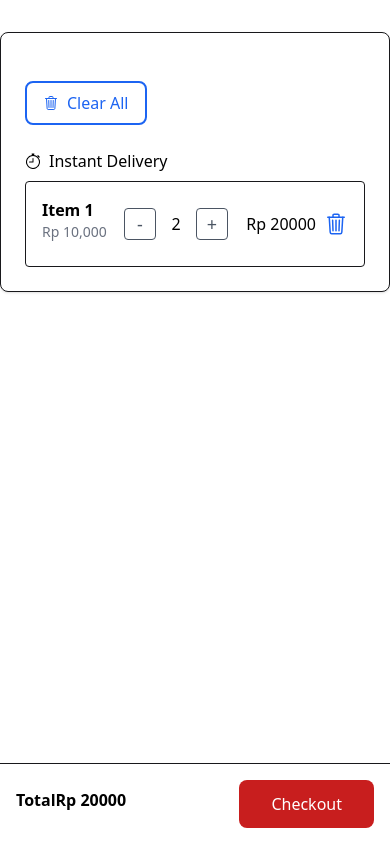
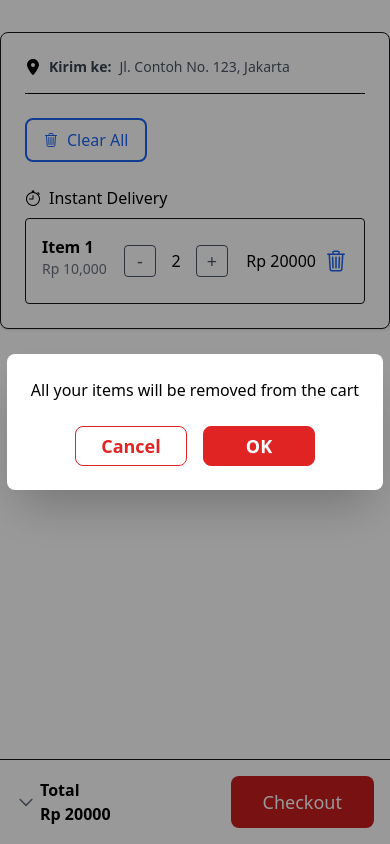
Before and after one commit to narasena/alfagift-grocery-clone, a Next.js app in the folder finpro-web/: page /cart in a window 390 px wide. Both pictures are taken after a click on the button "Clear All". Built offline with nearby package versions, Linux system fonts and the light colour scheme.

Commit message:
feat: add mobile responsiveness to frontend cart page

```diff
--- a/finpro-web/src/app/cart/page.tsx
+++ b/finpro-web/src/app/cart/page.tsx
@@ -1,25 +1,85 @@
 "use client";
 import { IoTrashOutline } from "react-icons/io5";
 import { BsStopwatch } from "react-icons/bs";
+import { FaLocationDot } from "react-icons/fa6";
+import { useState } from "react";
+
+// refactoring:
+// kalo component global, dipake di semua page
+// features buat hooks, schemas
 
 // mobile tambahin Kirim ke: Alamat
 // di atas line paling atas, di atas clear all button
 
 export default function CartPage() {
+  const [isSummaryOpen, setIsSummaryOpen] = useState(false);
   return (
     <main className="min-h-screen bg-white flex flex-col items-center justify-between py-8">
+      {/* Modal */}
+      <dialog id="clear_all" className="modal">
+        <div className="modal-box bg-white text-black rounded-lg w-fit">
+          <p className="text-center">All your items will be removed from the cart</p>
+          <div className="modal-action flex justify-center gap-x-4">
+            <form method="dialog">
+              {/* Cancel button closes the modal */}
+              <button className="btn w-28 border-red-600 bg-white text-red-600 shadow-none rounded-lg text-lg">
+                Cancel
+              </button>
+            </form>
+            <button
+              className="btn w-28 shadow-none rounded-lg text-lg bg-red-600 border-red-600 text-white"
+              onClick={() => {
+                // remove all items from cart logic here
+                console.log("All items removed OK button clicked");
+                document.getElementById("clear_all").close();
+              }}
+            >
+              OK
+            </button>
+          </div>
+        </div>
+      </dialog>
+      <dialog id="clear_item" className="modal">
+        <div className="modal-box bg-white text-black rounded-lg w-fit">
+          <p className="text-center">Remove this item from the cart?</p>
+          <div className="modal-action flex justify-center gap-x-4">
+            <form method="dialog">
+              {/* Cancel button closes the modal */}
+              <button className="btn w-28 border-red-600 bg-white text-red-600 shadow-none rounded-lg text-lg">
+                Cancel
+              </button>
+            </form>
+            <button
+              className="btn w-28 shadow-none rounded-lg text-lg bg-red-600 border-red-600 text-white"
+              onClick={() => {
+                // remove all items from cart logic here
+                console.log("remove item OK button clicked");
+                document.getElementById("clear_item").close();
+              }}
+            >
+              OK
+            </button>
+          </div>
+        </div>
+      </dialog>
       <div className="w-full max-w-6xl">
         <div className="grid grid-cols-1 md:grid-cols-3 gap-6">
           {/* Cart Items */}
           <div className="md:col-span-2 bg-white border rounded-lg p-6 shadow-sm">
             {/* Hide "Cart" heading on mobile */}
-            <h1 className="hidden md:block text-2xl font-semibold text-gray-700 mb-5">
-              Cart
-            </h1>
+            <h1 className="hidden md:block text-2xl font-semibold text-gray-700 mb-5">Cart</h1>
             <div className="hidden md:block w-full h-1 bg-gray-100" />
-
+            {/* Shipping Address (Mobile only) */}
+            <div className="md:hidden mb-4 pb-4 border-b text-black flex items-center gap-2">
+              <FaLocationDot />
+              <h3 className="font-semibold text-gray-700 text-sm">Kirim ke:</h3>
+              <p className="text-sm text-gray-600">Jl. Contoh No. 123, Jakarta</p>
+            </div>
             {/* Button clear all */}
-            <button className="px-4 my-6 flex justify-between items-center bg-white text-blue-600 py-2 rounded-lg transition border-2">
+            <button
+              className="px-4 my-6 flex justify-between items-center bg-white text-blue-600 py-2 rounded-lg transition border-2"
+              onClick={() => document.getElementById("clear_all").showModal()}
+            >
               <div className="pr-2">
                 <IoTrashOutline />
               </div>
@@ -43,24 +103,21 @@ export default function CartPage() {
                 <div className="flex items-center justify-end md:justify-start space-x-2 md:space-x-4">
                   {/* Quantity Controls - Now stays in line with price on mobile */}
                   <div className="flex items-center space-x-2">
-                    <button className="w-8 h-8 border rounded text-lg text-gray-600 hover:bg-gray-100">
-                      -
-                    </button>
+                    <button className="w-8 h-8 border rounded text-lg text-gray-600 hover:bg-gray-100">-</button>
                     <span className="w-6 text-center text-black">2</span>
-                    <button className="w-8 h-8 border rounded text-lg text-gray-600 hover:bg-gray-100">
-                      +
-                    </button>
+                    <button className="w-8 h-8 border rounded text-lg text-gray-600 hover:bg-gray-100">+</button>
                   </div>
 
                   {/* Subtotal and Remove Button - Now in same line on mobile */}
                   <div className="flex items-center space-x-2 md:space-x-4">
                     {/* Subtotal */}
-                    <div className="text-black font-medium min-w-[80px] text-right">
-                      Rp {10000 * 2}
-                    </div>
+                    <div className="text-black font-medium min-w-[80px] text-right">Rp {10000 * 2}</div>
 
                     {/* Remove Button */}
-                    <button className="flex justify-between items-center bg-white text-blue-600 transition">
+                    <button
+                      className="flex justify-between items-center bg-white text-blue-600 transition"
+                      onClick={() => document.getElementById("clear_item").showModal()}
+                    >
                       <IoTrashOutline className="text-2xl" />
                     </button>
                   </div>
@@ -71,9 +128,7 @@ export default function CartPage() {
 
           {/* Order Summary - Hidden on mobile */}
           <div className="hidden md:block bg-white border rounded-lg p-6 shadow-sm">
-            <h2 className="text-xl font-semibold text-gray-700 mb-7">
-              Order Summary
-            </h2>
+            <h2 className="text-xl font-semibold text-gray-700 mb-7">Order Summary</h2>
             <div className="space-y-4 text-black">
               <div className="flex justify-between">
                 <span>Subtotal</span>
@@ -93,21 +148,62 @@ export default function CartPage() {
                 <span>Rp 0</span>
               </div>
             </div>
-            <button className="w-full mt-6 bg-red-700 text-white py-2 rounded-lg hover:bg-red-800 transition">
+            <button className="w-full mt-6 bg-red-700 text-white py-2 rounded-lg hover:bg-red-800 transition text-lg">
               Checkout
             </button>
           </div>
 
-          {/* Mobile Checkout Button - Only shows on mobile */}
-          <div className="md:hidden bg-white border-t fixed bottom-0 left-0 right-0 p-4 shadow-lg">
-            <div className="flex space-y-4 justify-between items-center">
-              <div className="flex justify-between items-center mb-2 text-black">
-                <span className="font-semibold">Total</span>
-                <span className="font-bold">Rp {10000 * 2}</span>
+          {/* Mobile Checkout Section */}
+          <div className="md:hidden">
+            {/* Order Summary Dropdown (appears above when open) */}
+            {isSummaryOpen && (
+              <div className="fixed bottom-16 left-0 right-0 bg-white border-t p-6 max-h-[60vh] overflow-y-auto shadow-lg">
+                <h2 className="text-xl font-semibold text-gray-700 mb-7">Order Summary</h2>
+                <div className="space-y-4 text-black">
+                  <div className="flex justify-between">
+                    <span>Subtotal</span>
+                    <span>Rp 0</span>
+                  </div>
+                  <div className="flex justify-between">
+                    <span>Discount</span>
+                    <span>Rp 0</span>
+                  </div>
+                </div>
+                {/* Line */}
+                <div className="w-full h-[2px] bg-gray-200 my-5" />
+                {/* Total */}
+                <div className="text-black font-bold">
+                  <div className="flex justify-between">
+                    <span>Total</span>
+                    <span>Rp 0</span>
+                  </div>
+                </div>
               </div>
-              <button className=" bg-red-700 text-white p-3 px-8 rounded-lg hover:bg-red-800 transition">
-                Checkout
-              </button>
+            )}
+
+            {/* Fixed Checkout Bar (always at bottom) */}
+            <div className="bg-white border-t fixed bottom-0 left-0 right-0 p-4 shadow-lg">
+              <div className="flex justify-between items-center">
+                <div className="flex items-center gap-3">
+                  <div className="flex items-center gap-1" onClick={() => setIsSummaryOpen(!isSummaryOpen)}>
+                    <svg
+                      className={`w-5 h-5 text-gray-500 transition-transform ${isSummaryOpen ? "rotate-180" : ""}`}
+                      fill="none"
+                      viewBox="0 0 24 24"
+                      stroke="currentColor"
+                    >
+                      <path strokeLinecap="round" strokeLinejoin="round" strokeWidth={2} d="M19 9l-7 7-7-7" />
+                    </svg>
+                    <div className="flex flex-col">
+                      <div className="text-black font-semibold">Total</div>
+                      <div className="font-bold text-black">Rp {10000 * 2}</div>
+                    </div>
+                  </div>
+                </div>
+                <button className="bg-red-700 text-white text-lg p-3 px-8 rounded-lg hover:bg-red-800 transition">
+                  Checkout
+                </button>
+              </div>
             </div>
           </div>
         </div>
```
